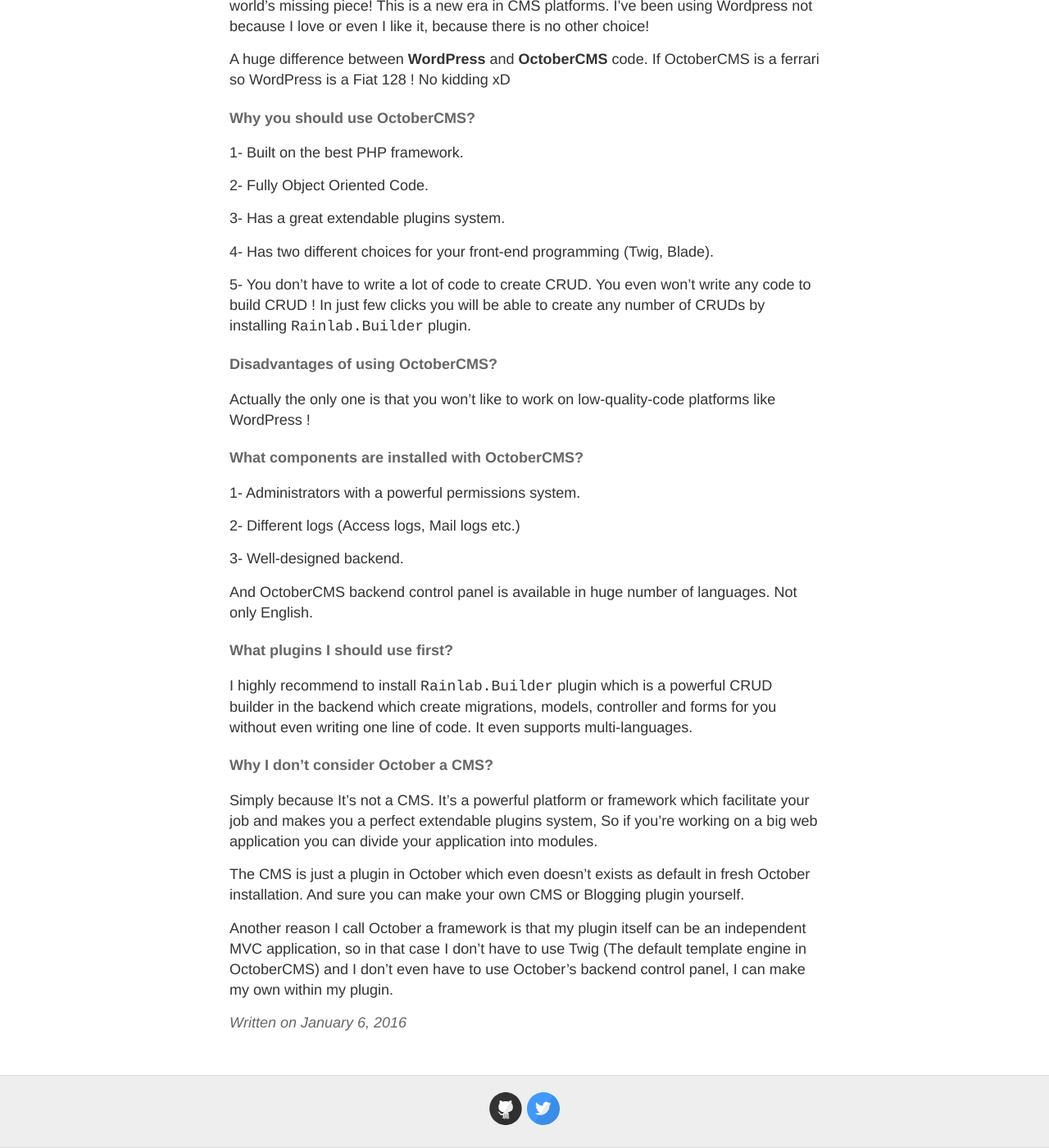
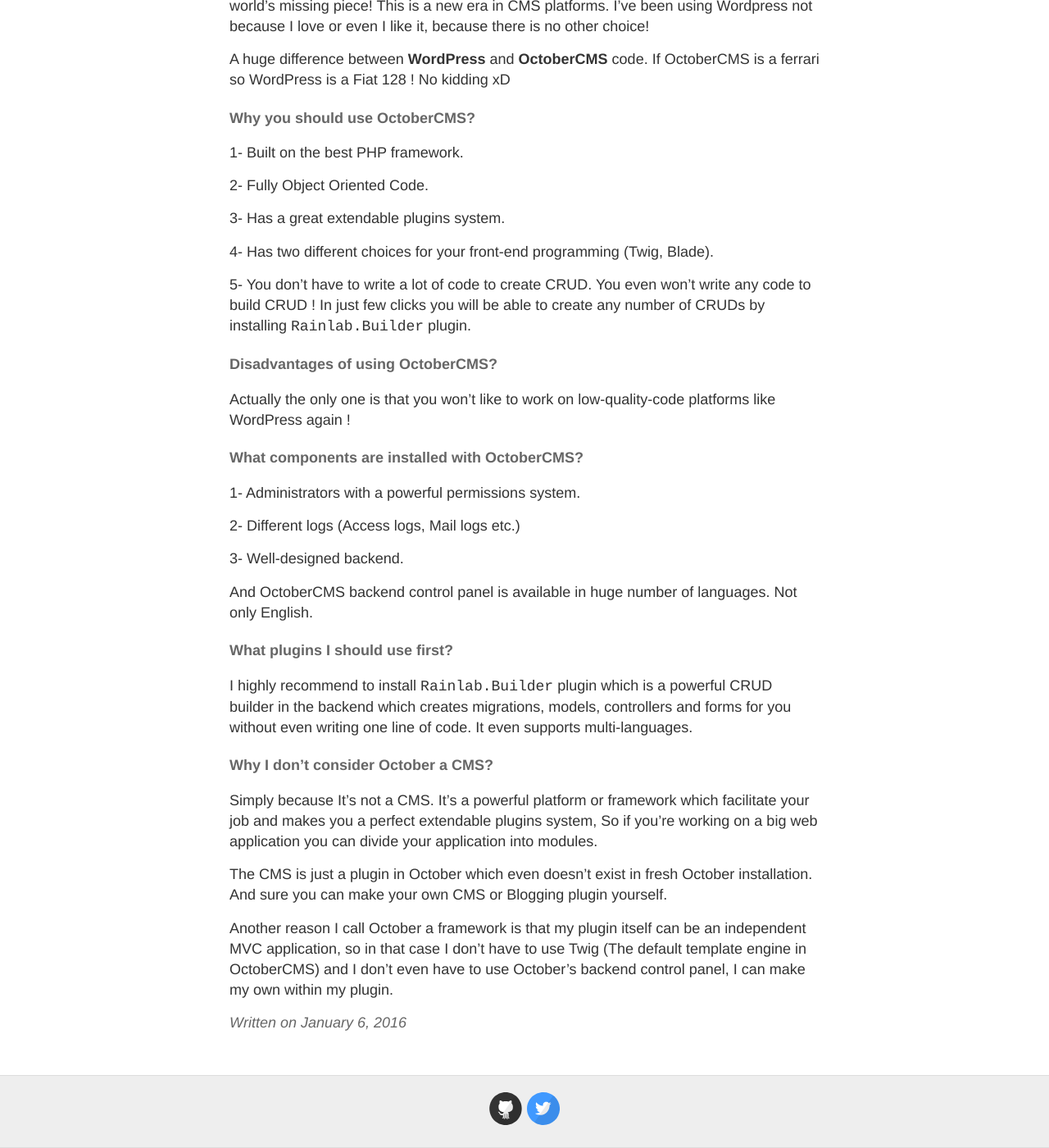
Before and after one commit to lilessam/lilessam.github.io, a Jekyll site: the page built from _posts/2017-1-6-Why-You-Should-Use-OctoberCMS.md, in a window 1280 px wide and 1400 px high, scrolled down 364 px. Shown: the whole window at 82% size. Built offline with Jekyll 4.4.1, drawn with Linux system fonts in a browser that asks for light colours; nearby versions of some CDN libraries; comment, search, counter and statistics services are not loaded.

Commit message:
Fix some words

```diff
--- a/_posts/2017-1-6-Why-You-Should-Use-OctoberCMS.md
+++ b/_posts/2017-1-6-Why-You-Should-Use-OctoberCMS.md
@@ -27,7 +27,7 @@
 5- You don't have to write a lot of code to create CRUD. You even won't write any code to build CRUD ! In just few clicks you will be able to create any number of CRUDs by installing `Rainlab.Builder` plugin.
 
 #### Disadvantages of using OctoberCMS?
-Actually the only one is that you won't like to work on low-quality-code platforms like WordPress !
+Actually the only one is that you won't like to work on low-quality-code platforms like WordPress again !
 
 #### What components are installed with OctoberCMS?
 1- Administrators with a powerful permissions system.
@@ -39,13 +39,13 @@
 And OctoberCMS backend control panel is available in huge number of languages. Not only English.
 
 #### What plugins I should use first?
-I highly recommend to install `Rainlab.Builder` plugin which is a powerful CRUD builder in the backend which create migrations, models, controller and forms for you without even writing one line of code. It even supports multi-languages.
+I highly recommend to install `Rainlab.Builder` plugin which is a powerful CRUD builder in the backend which creates migrations, models, controllers and forms for you without even writing one line of code. It even supports multi-languages.
 
 
 #### Why I don't consider October a CMS?
 Simply because It's not a CMS. It's a powerful platform or framework which facilitate your job and makes you a perfect extendable plugins system, So if you're working on a big web application you can divide your application into modules.
 
-The CMS is just a plugin in October which even doesn't exists as default in fresh October installation. And sure you can make your own CMS or Blogging plugin yourself.
+The CMS is just a plugin in October which even doesn't exist in fresh October installation. And sure you can make your own CMS or Blogging plugin yourself.
 
 Another reason I call October a framework is that my plugin itself can be an independent MVC application, so in that case I don't have to use Twig (The default template engine in OctoberCMS) and I don't even have to use October's backend control panel, I can make my own within my plugin.
 
```
